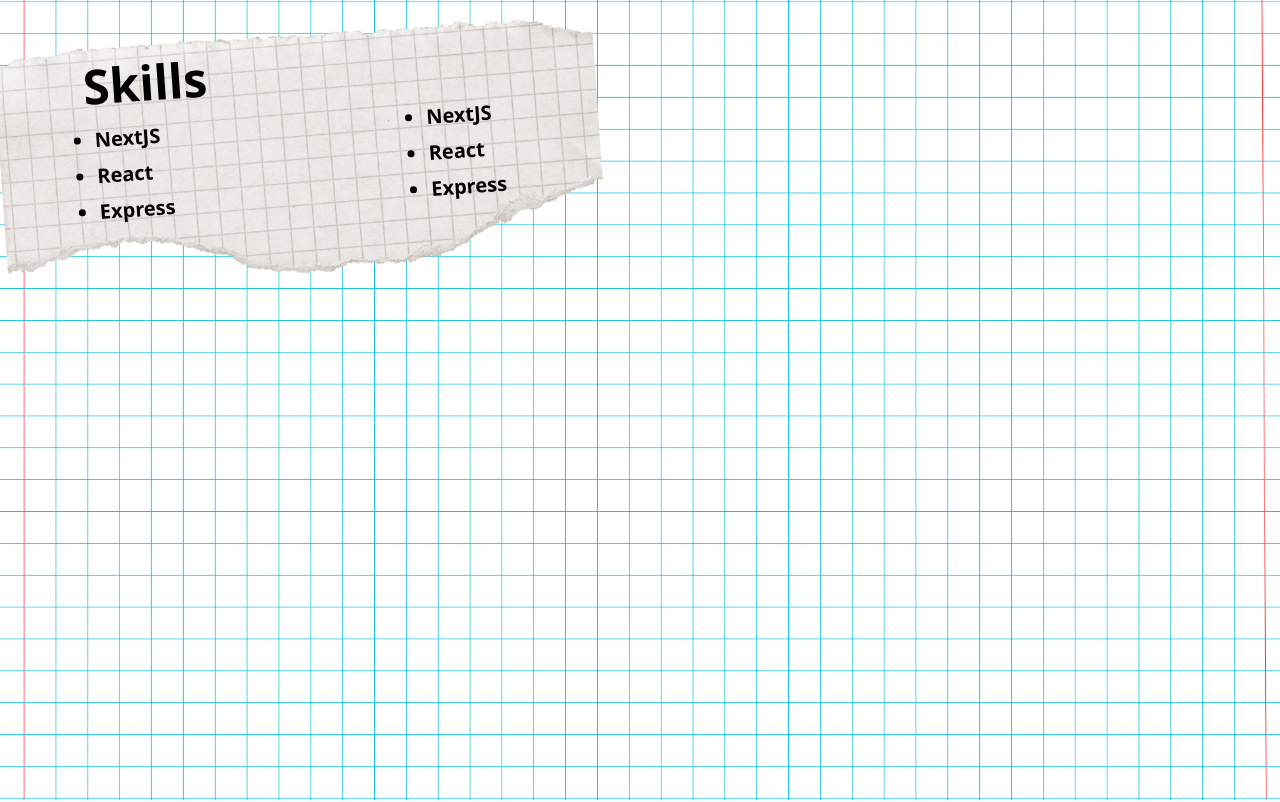
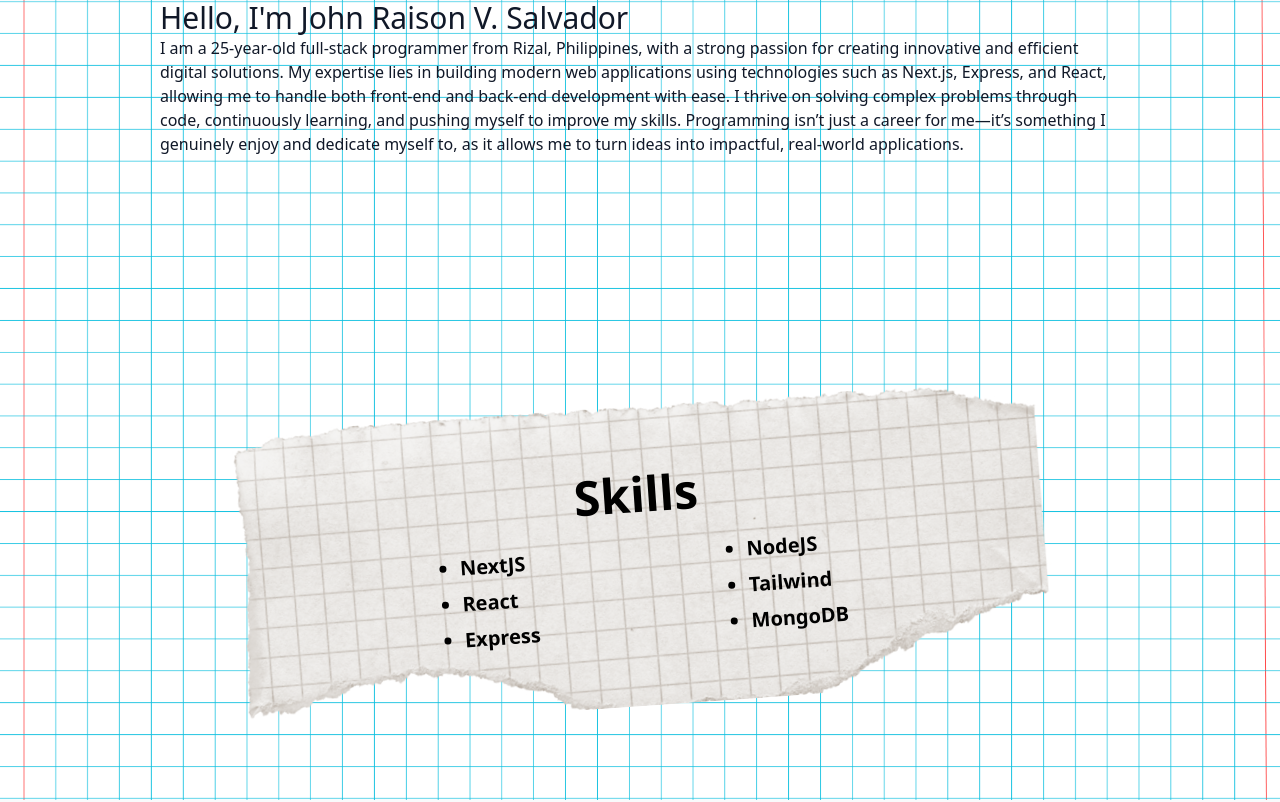
Before and after one commit to Pngtaq/portfolio, a Next.js app: page / in a window 1280 px wide. Shown: the top 802 px of the page. Built offline with nearby package versions, Linux system fonts and the light colour scheme.

Commit message:
added: description for myself

```diff
--- a/app/page.tsx
+++ b/app/page.tsx
@@ -5,104 +5,51 @@
 import { Card, CardContent } from "@/components/ui/card";
 import { Github, Linkedin, Mail, ExternalLink } from "lucide-react";
 import Image from "next/image";
-import { div } from "framer-motion/client";
+import Skills from "@/components/Skills";
 
 export default function PortfolioHome() {
   return (
     <div className="bg-gray-50 text-gray-900 scroll-smooth">
-      <div className="relative w-screen h-screen">
-        <Image
-          src="/background1.png"
-          fill
-          alt="paper-grid"
-          className="absolute inset-0 object-cover z-0"
-        />
+      <div
+        className="w-screen h-screen bg-cover bg-center px-40"
+        style={{ backgroundImage: "url('/background1.png')" }}
+      >
+        <div className="">
+          <h1 className="text-3xl">Hello, I&apos;m John Raison V. Salvador</h1>
+          <p>
+            I am a 25-year-old full-stack programmer from Rizal, Philippines,
+            with a strong passion for creating innovative and efficient digital
+            solutions. My expertise lies in building modern web applications
+            using technologies such as Next.js, Express, and React, allowing me
+            to handle both front-end and back-end development with ease. I
+            thrive on solving complex problems through code, continuously
+            learning, and pushing myself to improve my skills. Programming isn’t
+            just a career for me—it’s something I genuinely enjoy and dedicate
+            myself to, as it allows me to turn ideas into impactful, real-world
+            applications.
+          </p>
+        </div>
 
-        <div>
+        <div className="flex items-center justify-center h-full">
           {/* Ripped paper with animation */}
           <motion.div
-            className="relative rotate-[-1deg] max-w-150 h-[300px] w-full"
+            className="relative rotate-[-1deg] w-[90%] max-w-4xl h-[300px] flex flex-col items-center justify-center"
             initial={{ opacity: 0, y: 50, rotate: -5 }}
             animate={{ opacity: 1, y: 0, rotate: -3 }}
             transition={{ duration: 0.8, ease: "easeOut" }}
           >
-            {/* Background ripped paper */}
+            {/* Ripped paper background */}
             <Image
               src="/ripped-paper.png"
+              alt="ripped-paper"
               fill
-              alt="ripped-paper"
-              className="absolute inset-0 object-cover"
+              className="object-cover rounded-xl"
             />
-
-            {/* Animated text */}
-            <motion.h1
-              className="absolute left-22 top-12 z-10 text-5xl font-bold text-black"
-              initial={{ opacity: 0, x: -50 }}
-              animate={{ opacity: 1, x: 0 }}
-              transition={{ duration: 0.3, delay: 0 }}
-            >
-              Skills
-            </motion.h1>
-
-            {/* Animated list */}
-            <motion.ul
-              className="absolute left-24 top-28 z-10 text-xl font-bold text-black space-y-2 list-disc"
-              initial="hidden"
-              animate="visible"
-              variants={{
-                hidden: { opacity: 0, y: 20 },
-                visible: {
-                  opacity: 1,
-                  y: 0,
-                  transition: {
-                    staggerChildren: 0.2,
-                  },
-                },
-              }}
-            >
-              {["NextJS", "React", "Express"].map((skill, i) => (
-                <motion.li
-                  key={i}
-                  variants={{
-                    hidden: { opacity: 0, y: 20 },
-                    visible: { opacity: 1, y: 0 },
-                  }}
-                >
-                  {skill}
-                </motion.li>
-              ))}
-            </motion.ul>
-            <motion.ul
-              className="absolute right-24 top-28 z-10 text-xl font-bold text-black space-y-2 list-disc"
-              initial="hidden"
-              animate="visible"
-              variants={{
-                hidden: { opacity: 0, y: 20 },
-                visible: {
-                  opacity: 1,
-                  y: 0,
-                  transition: {
-                    staggerChildren: 0.2,
-                  },
-                },
-              }}
-            >
-              {["NextJS", "React", "Express"].map((skill, i) => (
-                <motion.li
-                  key={i}
-                  variants={{
-                    hidden: { opacity: 0, y: 20 },
-                    visible: { opacity: 1, y: 0 },
-                  }}
-                >
-                  {skill}
-                </motion.li>
-              ))}
-            </motion.ul>
+            <Skills />
+            {/* Content over ripped paper */}
           </motion.div>
         </div>
       </div>
-
       {/* HERO */}
       <section className="min-h-screen flex flex-col items-center justify-center text-center px-6">
         <motion.h1
--- /dev/null
+++ b/components/Skills.tsx
@@ -0,0 +1,72 @@
+import { motion } from "framer-motion";
+
+export default function Skills() {
+  return (
+    <div className="relative z-10 w-full px-10 flex flex-col items-center">
+      {/* Animated title */}
+      <motion.h1
+        className="text-5xl font-bold text-black mb-6"
+        initial={{ opacity: 0, x: -50 }}
+        animate={{ opacity: 1, x: 0 }}
+        transition={{ duration: 0.3 }}
+      >
+        Skills
+      </motion.h1>
+
+      {/* Lists in two columns */}
+      <div className="flex justify-evenly w-full text-xl font-bold text-black">
+        <motion.ul
+          className="list-disc pl-6 space-y-2"
+          initial="hidden"
+          animate="visible"
+          variants={{
+            hidden: { opacity: 0, y: 20 },
+            visible: {
+              opacity: 1,
+              y: 0,
+              transition: { staggerChildren: 0.2 },
+            },
+          }}
+        >
+          {["NextJS", "React", "Express"].map((skill, i) => (
+            <motion.li
+              key={i}
+              variants={{
+                hidden: { opacity: 0, y: 20 },
+                visible: { opacity: 1, y: 0 },
+              }}
+            >
+              {skill}
+            </motion.li>
+          ))}
+        </motion.ul>
+
+        <motion.ul
+          className="list-disc pl-6 space-y-2"
+          initial="hidden"
+          animate="visible"
+          variants={{
+            hidden: { opacity: 0, y: 20 },
+            visible: {
+              opacity: 1,
+              y: 0,
+              transition: { staggerChildren: 0.2 },
+            },
+          }}
+        >
+          {["NodeJS", "Tailwind", "MongoDB"].map((skill, i) => (
+            <motion.li
+              key={i}
+              variants={{
+                hidden: { opacity: 0, y: 20 },
+                visible: { opacity: 1, y: 0 },
+              }}
+            >
+              {skill}
+            </motion.li>
+          ))}
+        </motion.ul>
+      </div>
+    </div>
+  );
+}
```
